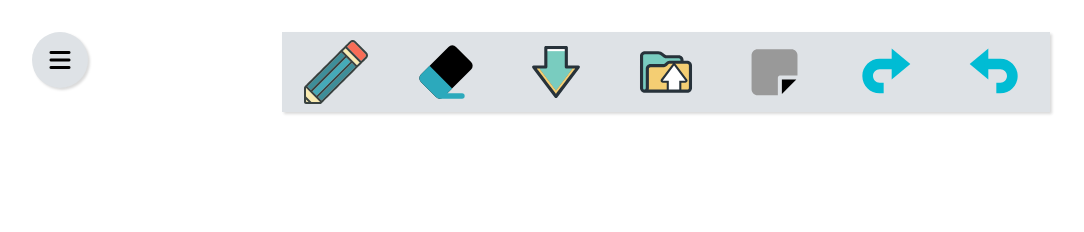
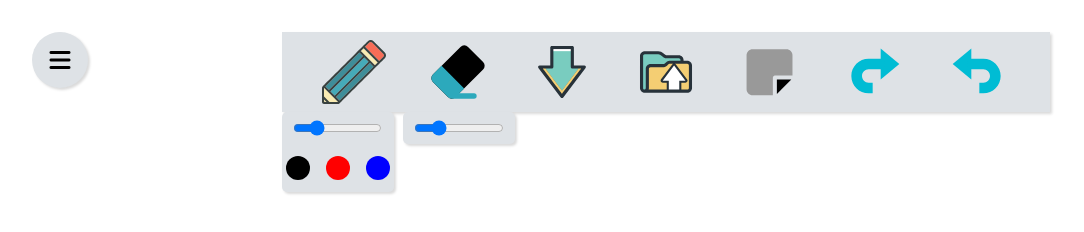
Before and after one commit to prabh-sharan/swift-board, a plain HTML site: page index.html in a window 1280 px wide. Shown: the whole page, without its empty margins (0-1084 px from the left). Drawn offline with Linux system fonts and the light colour scheme.

Commit message:
tools slider-styling

```diff
--- a/index.html
+++ b/index.html
@@ -21,6 +21,22 @@
         <img src="Icons/redo.svg" alt="redo"/>
         <img src="Icons/undo.svg" alt="undo"/>
     </div>
+    <div class="pencil-tool-cont">
+
+        <div class="pencil-width-cont">
+            <input type="range" min="1" max="10" value="3">
+        </div>
+
+        <div class="pencil-color-cont">
+            <div class="black pencil-color"></div>
+            <div class="red pencil-color"></div>
+            <div class="blue pencil-color"></div>
+        </div>
+    </div>
+    <div class="eraser-tool-cont">
+        <input type="range" min="1" max="10" value="3">
+    </div>
+
     <script src="./index.js"></script>
 </body>
 </html>
--- a/style.css
+++ b/style.css
@@ -25,7 +25,7 @@ body{
 
 .tools-cont{
     display: flex;
-    justify-content: space-around;
+    justify-content: space-evenly;
     height: 5rem;
     width:60vw;
     background-color:#dee2e6;
@@ -39,3 +39,70 @@ body{
     display: block;
     width:4rem;
 }
+
+/* pencil */
+.pencil-tool-cont{
+    height:5rem;
+    width: 7rem;
+    position: absolute;
+    top:7rem;
+    left:22vw;
+    background-color:#dee2e6 ;
+    box-shadow: rgba(0, 0, 0, 0.15) 1.95px 1.95px 2.6px;
+    border-radius: 5px;
+}
+
+.pencil-width-cont{
+    height: 2rem;
+    display: flex;
+    justify-content: center;
+    align-items: center;
+}
+
+.pencil-width-cont input{
+    width:80%;
+}
+
+/* pencil color container */
+.pencil-color-cont{
+    height: calc(100% - 2rem);
+    display: flex;
+    justify-content: center;
+    gap: 1rem;
+    align-items: center;
+}
+
+.pencil-color{
+    height: 1.5rem;
+    width: 1.5rem;
+    border-radius: 50%;
+}
+
+.black{
+    background-color: black;
+}
+.red{
+    background-color: red;
+}
+.blue{
+    background-color: blue;
+}
+
+/* eraser */
+.eraser-tool-cont{
+    height:2rem;
+    width:7rem;
+    position: absolute;
+    top:7rem;
+    left:31.5vw;
+    display: flex;
+    justify-content: center;
+    align-items: center;
+    border-radius: 5px;
+    background-color:#dee2e6 ;
+    box-shadow: rgba(0, 0, 0, 0.15) 1.95px 1.95px 2.6px;
+}
+
+.eraser-tool-cont input{
+    width:80%;
+}
```
